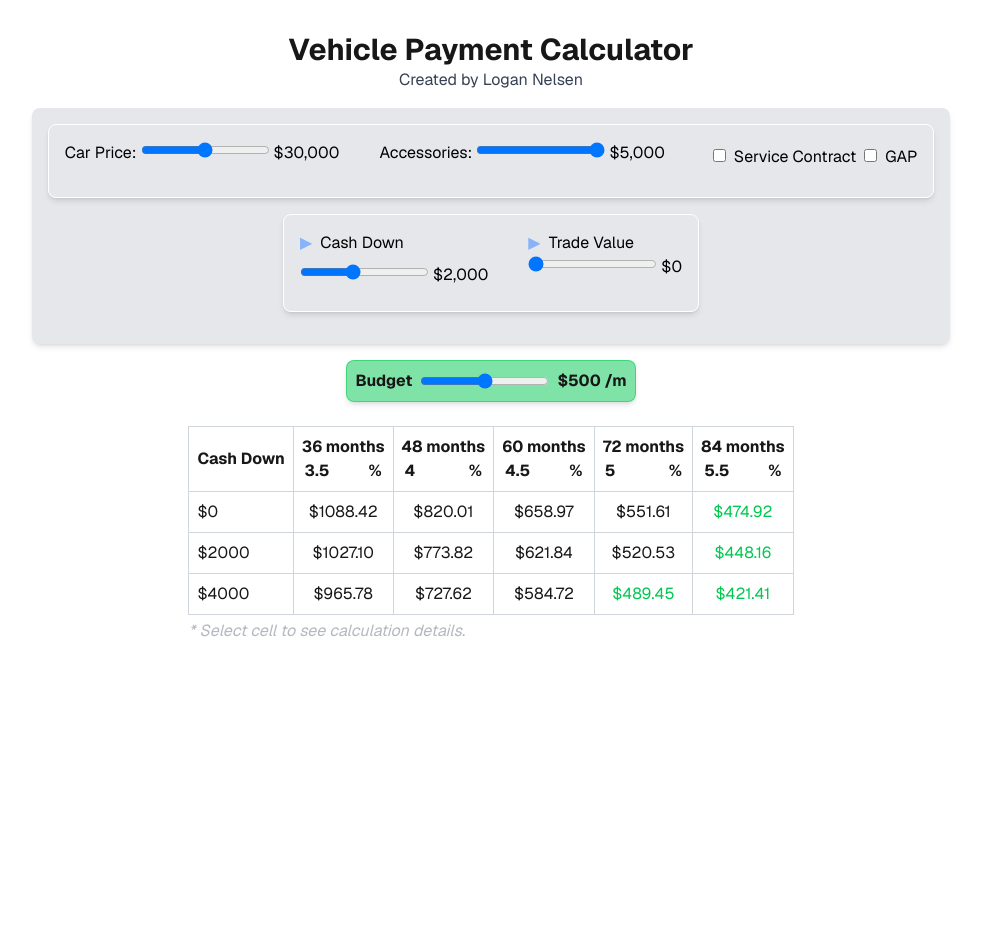
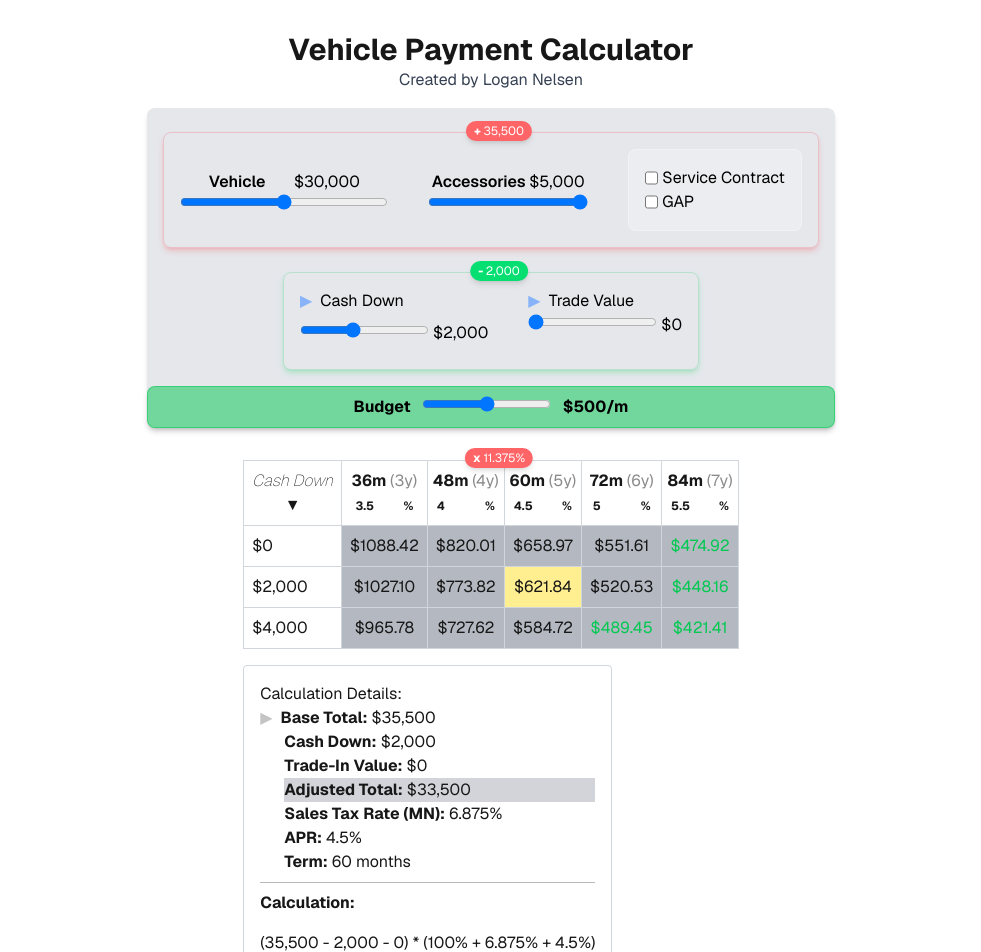
Before and after one commit to ljn16/vehicle-budget-tool, a Next.js app: page / in a window 1280 px wide. Shown: the top 952 px of the page, without its empty margins (149-1130 px from the left). Before the commit the page ends 800 px from the top, so only its background shows below. Built offline with nearby package versions, Linux system fonts and the light colour scheme.

Commit message:
style, grouping, +funct, etc

```diff
--- a/app/page.tsx
+++ b/app/page.tsx
@@ -21,7 +21,8 @@ export default function Home() {
   const financeTaxRate = 6.875;
 
   // Table options for finance calculations
-  const tableCashDownOptions = [Math.max(0, cashDown - 2000), cashDown, cashDown + 2000];
+  // const tableCashDownOptions = [Math.max(0, cashDown - 2000), cashDown, cashDown + 2000];
+  const tableCashDownOptions = Array.from(new Set([Math.max(0, cashDown - 2000), cashDown, cashDown + 2000]));
   const tableTermOptions = [36, 48, 60, 72, 84];
 
   // Parse input values and calculate base total
@@ -35,6 +36,29 @@ export default function Home() {
 
   // Calculate monthly payment based on inputs
   const calculateMonthlyPayment = () => {
+    // Use the current cashDown value as the default cash down option
+    const defaultCashDownOption = cashDown;
+    // Choose a default term option, e.g., 60 months
+    const defaultTermOption = 60;
+    // Retrieve the APR for the default term
+    const apr = termAPRs[defaultTermOption] || 0;
+
+    // Calculate the adjusted total by subtracting the default cash down and trade-in value
+    const adjustedTotal = baseTotal - defaultCashDownOption - tradeIn;
+
+    // Compute the monthly payment with finance tax and APR
+    const monthlyPayment = (adjustedTotal * (1 + (financeTaxRate + apr) / 100)) / defaultTermOption;
+
+    // Update the selected calculation state with these default values
+    setSelectedCalc({
+      cashDownOption: defaultCashDownOption,
+      termOption: defaultTermOption,
+      apr: apr,
+      financeTaxRate: financeTaxRate,
+      baseTotal: baseTotal,
+      adjustedTotal: adjustedTotal,
+      monthlyPayment: monthlyPayment
+    });
   };
 
   const [showSliderAdjust, setShowSliderAdjust] = useState(false);
@@ -65,21 +89,47 @@ export default function Home() {
     setShowBaseBreakdownState(prev => updateFn(prev));
   }
   return (
-    <div className="p-8 font-sans">
+    <div className="p-4 md:p-8 font-sans">
       <h1 className="flex w-full justify-center font-bold text-3xl">
       Vehicle Payment Calculator
       </h1>
       <p className="text-center text-gray-700 mb-4">Created by Logan Nelsen</p>
 
       <form className="flex flex-col w-full items-center">
-      <div className="flex flex-col items-center bg-gray-200 p-4 rounded-lg shadow-md mb-4 text-black w-fit">
-        <div className="border border-white p-4 rounded-lg shadow-md mb-4 w-fit">
-        <div className="flex space-x-10">
-          <div className="mb-4">
-          <label>Car Price: </label>
+      <div className="flex flex-col items-center  bg-gray-200 p-4 rounded-lg shadow-md mb-4 text-black w-fit pb-0 px-0">
+        <div className='flex'>
+          {/* <span className='bg-yellow-600 align-middle'>+</span> */}
+        <div className="border border-red-500/20 p-4 rounded-lg shadow-md shadow-red-500/20 mb-4 w-fit mx-4 mt-2">
+          {/* <div className="relative">
+            <button
+              type="button"
+              className="absolute -top-8 -left-8 m-2 w-5 h-5 rounded-full bg-green-400 text-white flex items-center justify-center shadow-md"
+            >
+              +
+            </button>
+          </div> */}
+          <div className="relative group">
+            <button
+              type="button"
+              className="cursor-help absolute -top-9 left-[50%] transform -translate-x-1/2 m-2 w-fit px-2 h-5 rounded-full bg-red-400 text-white flex items-center justify-center shadow-md text-xs"
+            >
+              <span className='font-extrabold'>+&nbsp;</span> {(baseTotal).toLocaleString(undefined)}
+            </button>
+            <div className="absolute bottom-full mb-2 left-1/2 transform -translate-x-1/2 opacity-0 group-hover:opacity-100 transition-opacity duration-300 bg-black text-white text-xs rounded px-2 py-1 whitespace-nowrap">
+              includes title/license ($500)
+            </div>
+          </div>
+        <div className="flex items-center space-x-10">
+          <div className="flex flex-col justify-center">
+            <div className='w-52 flex items-center justify-evenly'>
+              <label><span className='font-semibold'>Vehicle</span></label>
+              <span> ${carPrice ? Number(carPrice).toLocaleString() : (30000).toLocaleString()}</span>
+            </div>
+
+
             <input
               type="range"
-            className="cursor-pointer"
+              className="cursor-grab active:cursor-grabbing"
               min={0}
               max={60000}
               step={200}
@@ -87,47 +137,73 @@ export default function Home() {
               onChange={(e) => setCarPrice(Number(e.target.value))}
               required
             />
-          <span> ${carPrice ? Number(carPrice).toLocaleString() : (30000).toLocaleString()}</span>
           </div>
 
-          <div className="mb-4">
-          <label>Accessories: </label>
+          <div className="flex flex-col justify-center">
+            <div className='flex items-center justify-evenly w-40'>
+              <label><span className='font-semibold'>Accessories</span></label>
+              <span> ${accessories ? Number(accessories).toLocaleString() : 0}</span>
+            </div>
             <input
               type="range"
-            className="cursor-pointer"
+              className="cursor-grab active:cursor-grabbing"
               min="0"
               max="5000"
               step="100"
               value={accessories ? Number(accessories) : 0}
               onChange={(e) => setAccessories(Number(e.target.value))}
             />
-          <span> ${accessories ? Number(accessories).toLocaleString() : 0}</span>
+
           </div>
-          <div className="space-x-2">
-          <label>
+          <div className=" p-4 rounded-lg w-fit bg-gray-50/30 border border-white/30 flex flex-col justify-center items-start">
+            <div className='flex align-middle'>
             <input
-            className="m-2"
+                className="mr-1 cursor-pointer"
                 type="checkbox"
                 checked={serviceContract}
                 onChange={(e) => setServiceContract(e.target.checked)}
               />
-            Service Contract
-          </label>
-          <label>
+              <label>Service Contract</label>
+            </div>
+
+            <div className='flex align-middle'>
               <input
-            className="mr-2"
+                className="mr-1 cursor-pointer"
                 type="checkbox"
                 checked={gap}
                 onChange={(e) => setGap(e.target.checked)}
               />
-            GAP
-          </label>
+              <label>GAP</label>
+            </div>
+
+          </div>
         </div>
         </div>
         </div>
 
-        <div className="border border-white p-4 rounded-lg shadow-md mb-4 w-fit">
+
+        <div className="border border-green-500/20 shadow-green-500/20 p-4 rounded-lg shadow-md mb-4 w-fit mt-2">
+        {/* <div className="relative">
+            <button
+              type="button"
+              className="absolute -top-8 -left-8 m-2 w-5 h-5 rounded-full bg-red-400 text-white flex items-center justify-center shadow-md"
+            >
+              <span className='font-extrabold'>-&nbsp;</span>
+            </button>
+          </div> */}
+          <div className="relative">
+            <button
+              type="button"
+              className="absolute -top-9 left-[50%] transform -translate-x-1/2 m-2 w-fit px-2 h-5 rounded-full bg-green-400 text-white flex items-center justify-center shadow-md text-xs"
+            >
+              <span className='font-extrabold'>-&nbsp;</span> {(cashDown + tradeInVal).toLocaleString(undefined)}
+            </button>
+          </div>
         <div className="flex space-x-10">
+
+
+
+
           <div className="flex flex-col space-y-2">
           <div className="flex items-center">
             <button
@@ -155,7 +231,7 @@ export default function Home() {
           <div>
             <input
             type="range"
-            className="cursor-pointer"
+            className="cursor-grab active:cursor-grabbing"
             min={0}
             max={sliderMax}
             value={cashDown}
@@ -193,7 +269,7 @@ export default function Home() {
           <div>
             <input
             type="range"
-            className="cursor-pointer"
+            className="cursor-grab active:cursor-grabbing"
             min={0}
             max={tradeSliderMax}
             step={100}
@@ -205,32 +281,59 @@ export default function Home() {
           </div>
         </div>
         </div>
-      </div>
-      <div className="flex items-center space-x-2 mb-4 bg-green-500/50 border border-green-500/50 w-fit p-2 rounded-lg shadow-md font-bold">
+        <div className="flex items-center justify-center bg-green-500/50 border border-green-500/50 p-2 mb-0 mx-0 rounded-lg shadow-md w-full">
+          <div className='font-bold space-x-2'>
             <label>Budget </label>
             <input
             type="range"
-        className="cursor-pointer"
+            className="cursor-grab active:cursor-grabbing"
             min={0}
             max={1000}
             step={10}
             value={budget}
             onChange={(e) => setBudget(Number(e.target.value))}
             />
-        <span> ${Number(budget).toLocaleString()} /m</span>
+            <span> ${Number(budget).toLocaleString()}/m</span>
           </div>
+
+      </div>
+      </div>
+
       </form>
 
       {paymentType === 'finance' && (
-      <div className="flex flex-col items-center">
+      <div className="flex flex-col items-center mt-2">
+        <div className="relative group">
+          <button
+            type="button"
+            className="cursor-help absolute -top-3 left-[50%] transform -translate-x-1/2 m-2 w-fit px-2 h-5 rounded-full bg-red-400 text-white flex flex-row items-center justify-center shadow-md text-xs"
+          >
+            <span className='font-extrabold'>x&nbsp;</span> {(((selectedCalc?.apr) ?? 0) + financeTaxRate).toLocaleString(undefined)}%
+          </button>
+
+          <div className="absolute bottom-full mb-2 left-1/2 transform -translate-x-1/2 opacity-0 group-hover:opacity-100 transition-opacity duration-300 bg-black text-white text-xs rounded px-2 py-1 whitespace-nowrap">
+            APR + Sales Tax (MN)
+          </div>
+        </div>
+
+        {/* <div className="relative">
+            <button
+            type="button"
+            className="absolute bottom-0 left-[50%] transform -translate-x-1/2 m-2 w-fit px-2 h-5 rounded-full bg-red-400 text-white flex flex-row items-center justify-center shadow-md text-xs"
+            >
+            <span className='font-extrabold'>x&nbsp;</span> {(((selectedCalc?.apr) ?? 0) + financeTaxRate).toLocaleString(undefined)}%
+            </button>
+        </div> */}
         <div className="mt-2">
+        <div className="overflow-x-auto w-full">
           <table className="w-full border-collapse">
           <thead>
           <tr>
-            <th className="border border-gray-300 p-2">Cash Down</th>
+            <th className="border border-gray-300 p-2 italic font-thin">Cash Down<br/>▼</th>
             {tableTermOptions.map((termOption) => (
-            <th key={termOption} className="border border-gray-300 p-2">
-              {termOption} months
+            <th key={termOption} className="border border-gray-300 p-1 whitespace-nowrap">
+              {termOption}m&nbsp;
+              <span className="font-normal opacity-50">({(termOption / 12).toFixed(0)}y)</span>
               <br />
               <input
                 type="number"
@@ -242,9 +345,9 @@ export default function Home() {
                     [termOption]: parseFloat(e.target.value),
                   })
                 }
-              className="w-16"
+                className="w-12 text-xs"
               />
-              %
+              <span className='text-xs'>%</span>
             </th>
             ))}
           </tr>
@@ -253,7 +356,7 @@ export default function Home() {
           {tableCashDownOptions.map((cdOption) => (
             <tr key={cdOption}>
             <td className="border border-gray-300 p-2">
-              ${cdOption}
+              ${cdOption.toLocaleString(undefined)}
             </td>
             {tableTermOptions.map((termOption) => {
               const apr = termAPRs[termOption] || 0;
@@ -263,13 +366,13 @@ export default function Home() {
               return (
               <td
                 key={termOption}
-                className={`border border-gray-300 p-2 text-center cursor-pointer ${
+                className={`border border-gray-300 p-2 text-center cursor-cell bg-gray-500/50 ${
                 monthlyPayment <= budget ? 'text-green-500' : ''
                 } ${
                 selectedCalc &&
                 selectedCalc.cashDownOption === cdOption &&
                 selectedCalc.termOption === termOption
-                  ? 'bg-yellow-300'
+                  ? 'bg-yellow-300/50'
                   : ''
                 }`}
                 onClick={() => {
@@ -292,6 +395,7 @@ export default function Home() {
           ))}
           </tbody>
         </table>
+        </div>
         {!selectedCalc && (
           <p className="mt-1 italic text-gray-500/50">
           * Select cell to see calculation details.
@@ -309,32 +413,32 @@ export default function Home() {
               {showBaseBreakdown ? '▼' : '▶'}
             </button>
             <strong className="mr-1">Base Total:</strong>{' '}
-            ${selectedCalc.baseTotal.toFixed(2)}
+            ${selectedCalc.baseTotal.toLocaleString(undefined)}
             </div>
             {showBaseBreakdown && (
             <div className="font-extralight text-gray-500 ml-10">
-              <div>Car Price: ${priceVal.toFixed(2)}</div>
-              <div>Accessories: ${accVal.toFixed(2)}</div>
-              <div>Service Contract: ${svcVal.toFixed(2)}</div>
-              <div>GAP: ${gapVal.toFixed(2)}</div>
+              <div>Car Price: ${priceVal.toLocaleString(undefined)}</div>
+              <div>Accessories: ${accVal.toLocaleString(undefined)}</div>
+              <div>Service Contract: ${svcVal.toLocaleString(undefined)}</div>
+              <div>GAP: ${gapVal.toLocaleString(undefined)}</div>
               <div>Title/License: $500.00</div>
             </div>
             )}
           </div>
           <div className="ml-6">
             <p>
-            <strong>Cash Down Option:</strong>{' '}
-            ${selectedCalc.cashDownOption.toFixed(2)}
+            <strong>Cash Down:</strong>{' '}
+            ${selectedCalc.cashDownOption.toLocaleString(undefined)}
             </p>
             <p>
-            <strong>Trade-In Value:</strong> ${tradeInVal.toFixed(2)}
+            <strong>Trade-In Value:</strong> ${tradeInVal.toLocaleString(undefined)}
+            </p>
+            <p className='bg-gray-500/30'>
+            <strong>Adjusted Total:</strong>{' '}
+            ${selectedCalc.adjustedTotal.toLocaleString(undefined)}
             </p>
             <p>
-            <strong>Adjusted Total:</strong>{' '}
-            ${selectedCalc.adjustedTotal.toFixed(2)}
-            </p>
-            <p>
-            <strong>Finance Tax Rate:</strong>{' '}
+            <strong>Sales Tax Rate (MN):</strong>{' '}
             {selectedCalc.financeTaxRate}%
             </p>
             <p>
@@ -348,16 +452,29 @@ export default function Home() {
           <div className="my-2 opacity-30">
             <hr />
           </div>
+          {/* .toLocaleString(undefined, { minimumFractionDigits: 2, maximumFractionDigits: 2 }) */}
 
           <p>
-            <strong>Calculation:</strong> (({selectedCalc.baseTotal.toFixed(2)} -
-            {selectedCalc.cashDownOption.toFixed(2)} - {tradeInVal.toFixed(2)}) * (1 +
-            (({selectedCalc.financeTaxRate} + {selectedCalc.apr}) / 100))) /{' '}
-            {selectedCalc.termOption} = ${selectedCalc.monthlyPayment.toFixed(2)}
+            <strong>Calculation:</strong>
+            <div className="flex flex-col items-center my-4">
+              {/* Numerator */}
+              <div className="text-center">
+                (
+                {selectedCalc.baseTotal.toLocaleString(undefined)} -{' '}
+                {selectedCalc.cashDownOption.toLocaleString(undefined)} -{' '}
+                {tradeInVal.toLocaleString(undefined)}) * (100% + {selectedCalc.financeTaxRate}% + {selectedCalc.apr}%)
+              </div>
+              {/* Fraction line */}
+              <div className="w-full border-t border-gray-400 my-1"></div>
+              {/* Denominator */}
+              <div className="text-center">{selectedCalc.termOption}</div>
+            </div>
+            <p className="text-center font-bold">
+              {/* = ${selectedCalc.monthlyPayment.toFixed(2)} */}
             </p>
             <p className="border border-white flex justify-center m-4 p-2 rounded">
-            <strong className="mr-1">Monthly Payment:</strong>{' '}
-            ${selectedCalc.monthlyPayment.toFixed(2)}
+              <strong className="mr-1">Monthly Payment:</strong> ${selectedCalc.monthlyPayment.toFixed(2)}
+            </p>
             </p>
           </div>
         )}
```
Lines whose indentation alone changed are shown as unchanged.
